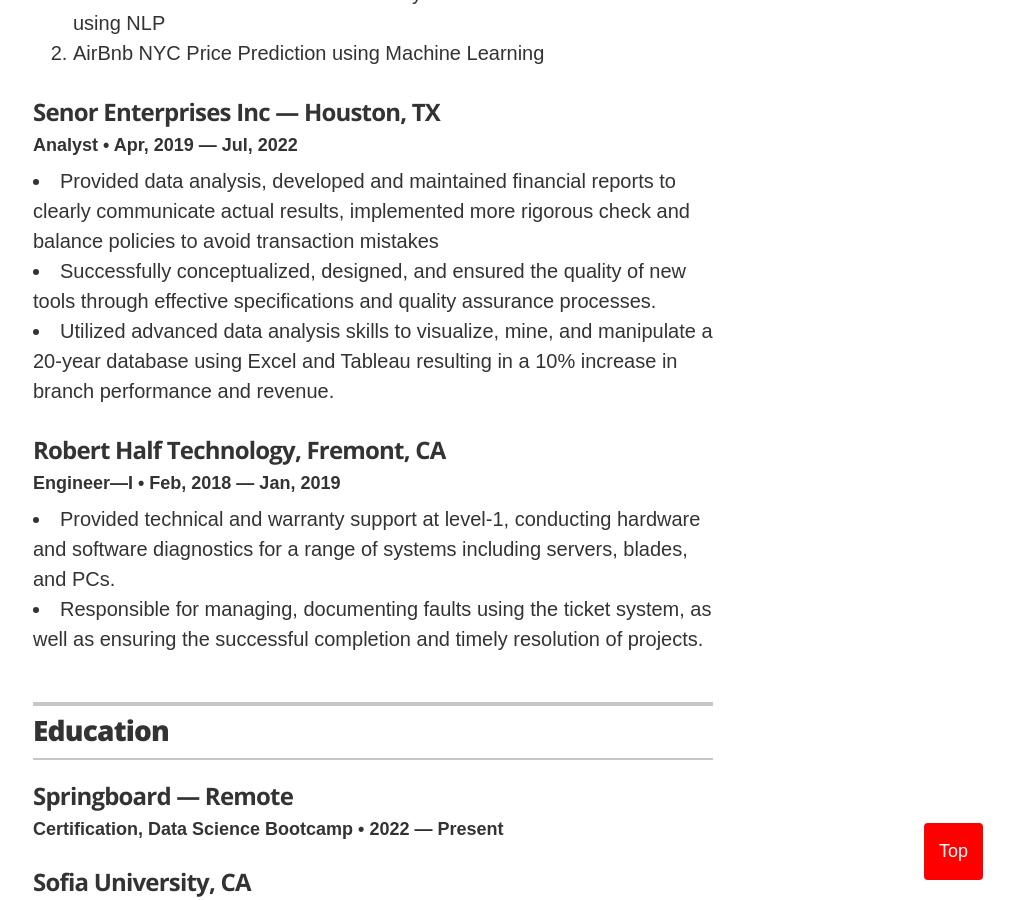
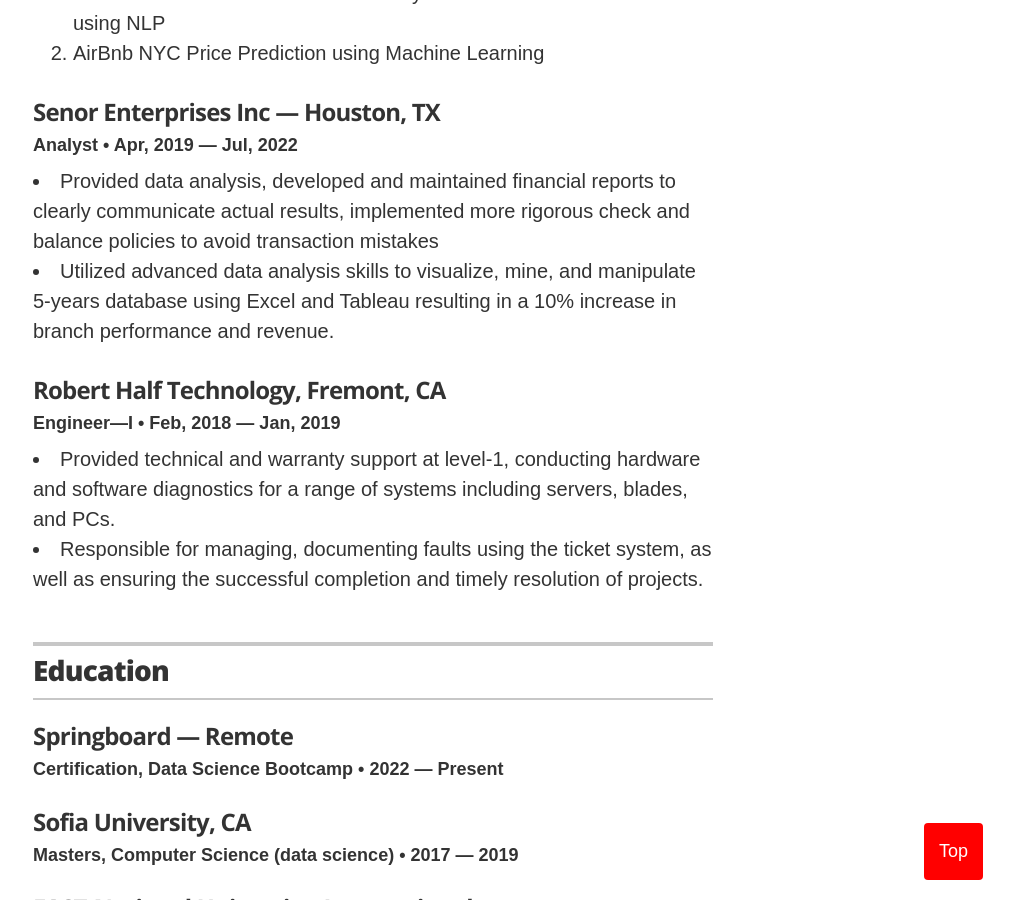
Before and after one commit to ttariqaziz/ttariqaziz.github.io, a Jekyll site: the page built from index.html, in a window 1280 px wide and 900 px high, scrolled down 1117 px. Shown: the whole window, without its empty margins (267-1280 px from the left). Built offline with Jekyll 4.4.1, drawn with Linux system fonts in a browser that asks for light colours.

Commit message:
Update experience.yml

```diff
--- a/_data/experience.yml
+++ b/_data/experience.yml
@@ -14,7 +14,7 @@
 - company: Senor Enterprises Inc &mdash; Houston, TX
   position: Analyst
   duration:  Apr, 2019 &mdash; Jul, 2022
-  summary: <li>Provided data analysis, developed and maintained financial reports to clearly communicate actual results, implemented more rigorous check and balance policies to avoid transaction mistakes</li><li>Successfully conceptualized, designed, and ensured the quality of new tools through effective specifications and quality assurance processes.</li><li>Utilized advanced data analysis skills to visualize, mine, and manipulate a 20-year database using Excel and Tableau resulting in a 10% increase in branch performance and revenue.</li>
+  summary: <li>Provided data analysis, developed and maintained financial reports to clearly communicate actual results, implemented more rigorous check and balance policies to avoid transaction mistakes</li><li>Utilized advanced data analysis skills to visualize, mine, and manipulate 5-years database using Excel and Tableau resulting in a 10% increase in branch performance and revenue.</li>
 
 
 # Engineer
```
